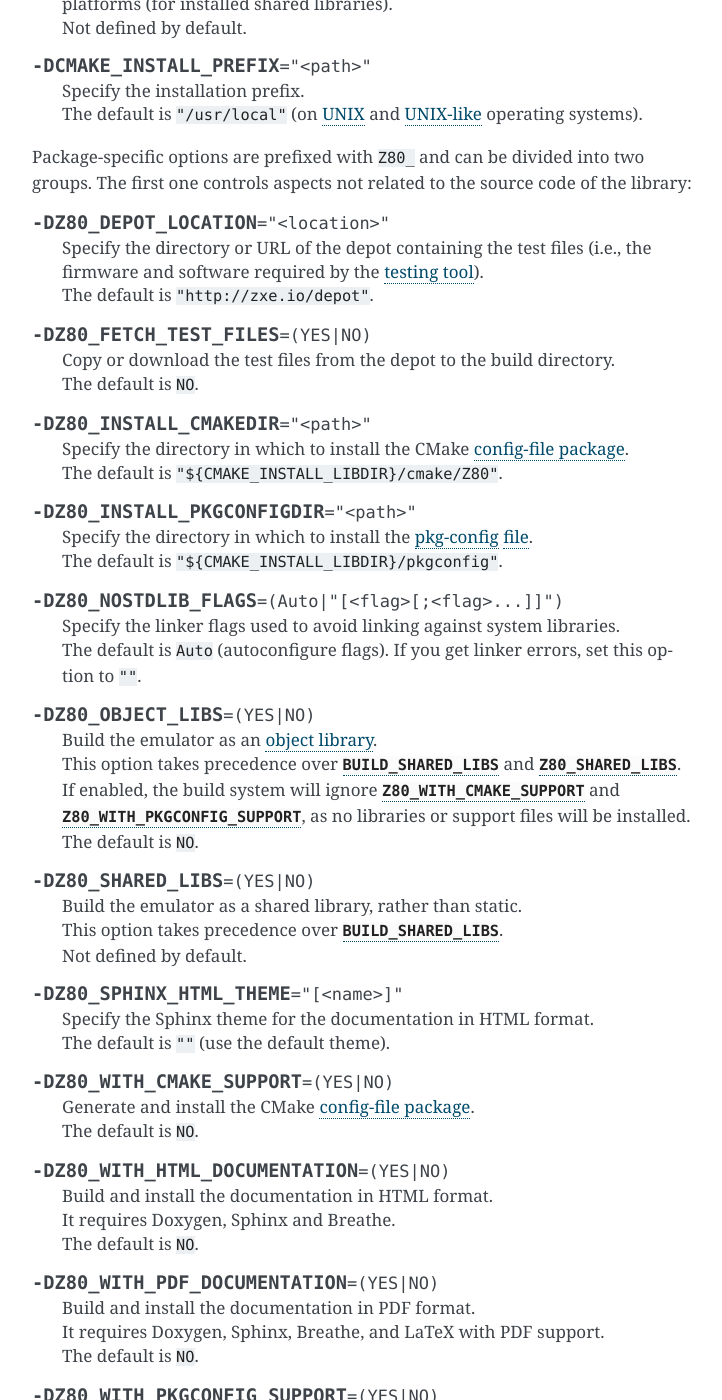
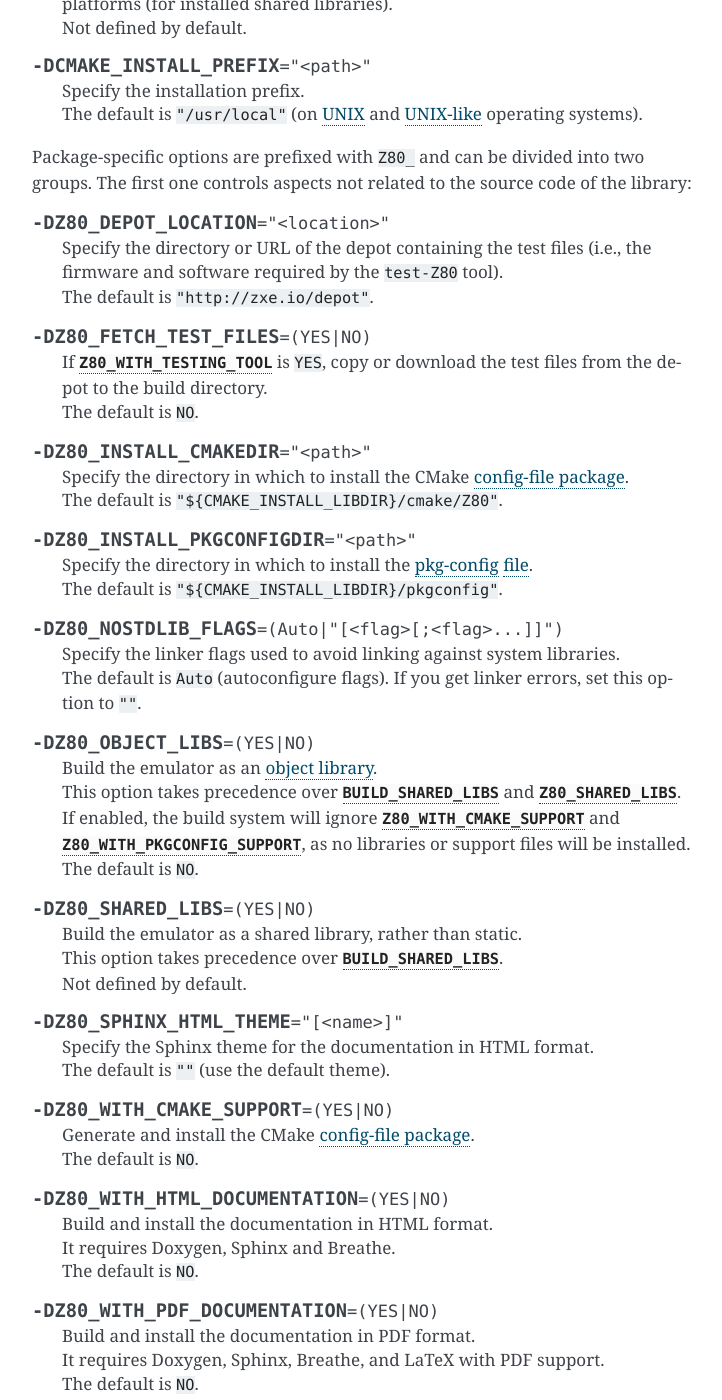
Before and after one commit to redcode/Z80, a Sphinx documentation site: the page built from documentation/installation-from-sources.rst, in a window 1280 px wide and 1400 px high, scrolled down 1115 px. Shown: the whole window, without its empty margins (388-1110 px from the left). Built offline with Sphinx 7.4.7, drawn with Linux system fonts in a browser that asks for light colours; some of the changed text lies outside the part shown.

Commit message:
`Z80_WITH_STEP_TESTS` → `Z80_WITH_STEP_TESTING_TOOL`; `Z80_WITH_TESTS` → `Z80_WITH_TESTING_TOOL`

```diff
--- a/documentation/installation-from-sources.rst
+++ b/documentation/installation-from-sources.rst
@@ -75,12 +81,12 @@
 
 .. option:: -DZ80_DEPOT_LOCATION="<location>"
 
-   Specify the directory or URL of the depot containing the test files (i.e., the firmware and software required by the :doc:`testing tool <tests>`). |br| |nl|
+   Specify the directory or URL of the depot containing the test files (i.e., the firmware and software required by the :file:`test-Z80` tool). |br| |nl|
    The default is ``"http://zxe.io/depot"``.
 
 .. option:: -DZ80_FETCH_TEST_FILES=(YES|NO)
 
-   Copy or download the test files from the depot to the build directory. |br| |nl|
+   If :option:`Z80_WITH_TESTING_TOOL<-DZ80_WITH_TESTING_TOOL>` is ``YES``, copy or download the test files from the depot to the build directory. |br| |nl|
    The default is ``NO``.
 
 .. option:: -DZ80_INSTALL_CMAKEDIR="<path>"
@@ -142,9 +148,9 @@
    Install the standard text documents distributed with the package: :file:`AUTHORS`, :file:`COPYING`, :file:`COPYING.LESSER`, :file:`HISTORY`, :file:`README` and :file:`THANKS`. |br| |nl|
    The default is ``NO``.
 
-.. option:: -DZ80_WITH_TESTS=(YES|NO)
+.. option:: -DZ80_WITH_TESTING_TOOL=(YES|NO)
 
-   Build the :doc:`testing tool <tests>`. |br| |nl|
+   Build :file:`test-Z80`, a tool that runs various Z80-specific tests for `CP/M`_ and `ZX Spectrum`_. |br| |nl|
    The default is ``NO``.
 
 .. _cmake_package_source_code_options:
```
Also changed, not shown: other parts of documentation/installation-from-sources.rst (+8 -6 lines), CMakeLists.txt (+4 -4 lines), README.md (+8 -8 lines), 4 other files.
